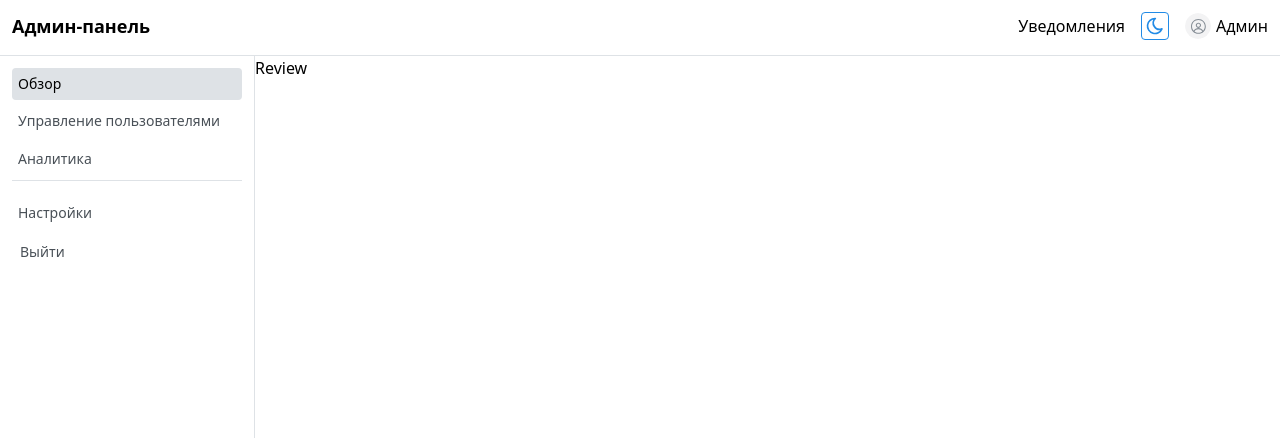
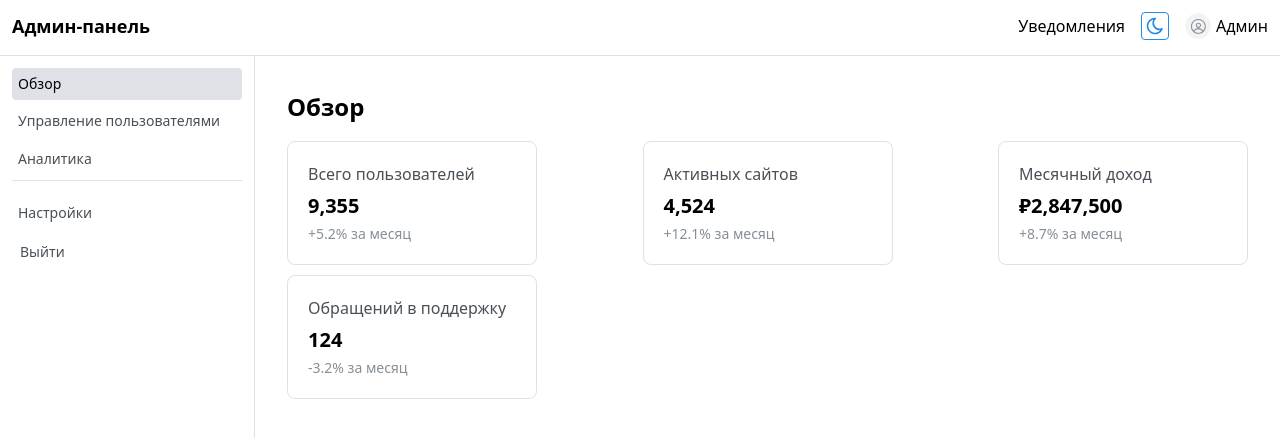
Before and after one commit to M-a-K-s-1-M/neshopify, a React (Vite) app in the folder admin-frontend/: page / in a window 1280 px wide. Shown: the top 438 px of the page. Built offline with nearby package versions, Linux system fonts and the light colour scheme.

Commit message:
Создаст блок аналитики на странице Обзор

```diff
--- a/admin-frontend/src/pages/review/index.tsx
+++ b/admin-frontend/src/pages/review/index.tsx
@@ -1,6 +1,11 @@
+import SiteAnalyticsBlock from "@/widgets/site-analytics-block";
+import { Box, Text } from "@mantine/core";
 
 export function Review() {
     return (
-        <div>Review</div>
+        <Box component="div" p={'xl'}>
+            <Text fz={24} fw={700} mb={'md'}>Обзор</Text>
+            <SiteAnalyticsBlock />
+        </Box>
     )
 }
--- a/admin-frontend/src/shared/mocks/dashboardCards.ts
+++ b/admin-frontend/src/shared/mocks/dashboardCards.ts
@@ -9,7 +9,7 @@ export interface IDashboardCard {
     icon?: string; // optional icon name/key
 }
 
-export const dashboardCards: DashboardCard[] = [
+export const dashboardCards: IDashboardCard[] = [
     {
         id: 'users',
         title: 'Всего пользователей',
--- /dev/null
+++ b/admin-frontend/src/widgets/site-analytics-block/index.tsx
@@ -0,0 +1,12 @@
+import dashboardCards from "@/shared/mocks/dashboardCards";
+import { Group } from "@mantine/core";
+import { AnalyticsCard } from "./ui";
+
+
+export default function SiteAnalyticsBlock() {
+    return (
+        <Group w={'wrap'} justify="space-between" gap={'xs'}>
+            {dashboardCards?.map(card => <AnalyticsCard key={card.id} card={card} />)}
+        </Group>
+    )
+}
--- /dev/null
+++ b/admin-frontend/src/widgets/site-analytics-block/ui/analytics-card/AnalyticsCard.tsx
@@ -0,0 +1,15 @@
+import type { IDashboardCard } from "@/shared/mocks/dashboardCards";
+import { Box, Stack, Text } from "@mantine/core";
+import styles from './styles.module.scss';
+
+export function AnalyticsCard({ card }: { card: IDashboardCard }) {
+    return (
+        <Box className={styles.analytics_card} component="div" p={'lg'} miw={250} bdrs={'md'}>
+            <Stack gap={2}>
+                <Text className={styles.analytics_card__title}>{card.title}</Text>
+                <Text size="xl" fw={700}>{card.value}</Text>
+                <Text className={styles.analytics_card__change_label} size="sm">{card.changeLabel}</Text>
+            </Stack>
+        </Box>
+    )
+}
--- /dev/null
+++ b/admin-frontend/src/widgets/site-analytics-block/ui/analytics-card/styles.module.scss
@@ -0,0 +1,12 @@
+.analytics_card {
+    border: 1px solid var(--app-shell-border-color);
+
+    &__title {
+        color: light-dark(var(--mantine-color-gray-7), var(--mantine-color-gray-5));
+    }
+
+    &__change_label {
+        color: light-dark(var(--mantine-color-gray-6), var(--mantine-color-gray-6));
+        ;
+    }
+}
--- /dev/null
+++ b/admin-frontend/src/widgets/site-analytics-block/ui/index.ts
@@ -0,0 +1 @@
+export { AnalyticsCard } from "./analytics-card/AnalyticsCard";
```
